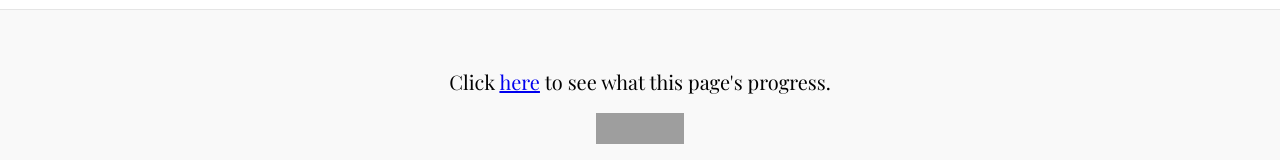
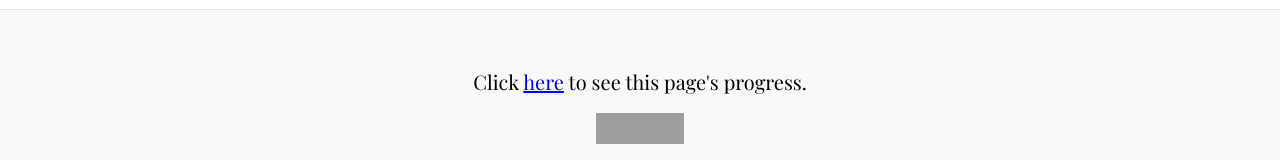
Before and after one commit to aquino-d/tribute-page, a plain HTML site: page index.html in a window 1280 px wide. Shown: the part 2106-2266 px from the top of the page. Drawn offline with nearby package versions, Linux system fonts and the light colour scheme; grey boxes are pictures that could not be loaded.

Commit message:
Fix type in Footer

```diff
--- a/index.html
+++ b/index.html
@@ -77,7 +77,7 @@
 
                 <footer>
                     <div class="container">
-                        <p class="footer-text">Click <a href="https://en.wikipedia.org/wiki/Jay_Leno" target="_blank">here</a> to see what this page's progress.</p>
+                        <p class="footer-text">Click <a href="https://en.wikipedia.org/wiki/Jay_Leno" target="_blank">here</a> to see this page's progress.</p>
                         <p class="footer-text">
                             <a href="http://jigsaw.w3.org/css-validator/check/referer" target="_blank">
                             <img style="border:0;width:88px;height:31px"
```
